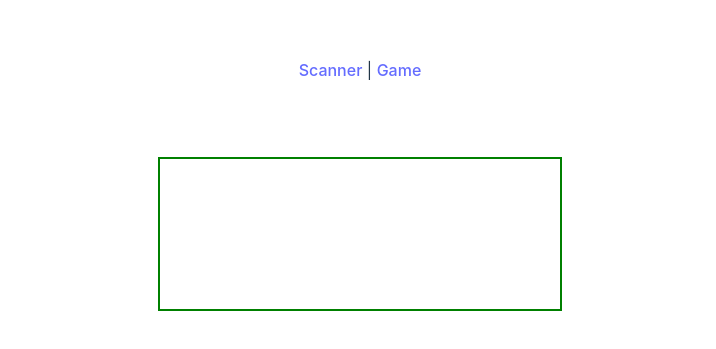
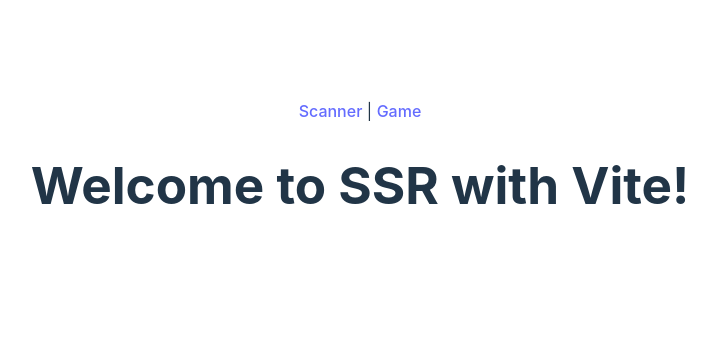
Before and after one commit to carl-chua/vite-project, a React (Vite) app: page / in a window 1280 px wide. Shown: the part 227-576 px from the top of the page, without its empty margins (280-996 px from the left). Built offline with nearby package versions, Linux system fonts and the light colour scheme; no server answers.

Commit message:
feat: add default page

```diff
--- a/src/App.tsx
+++ b/src/App.tsx
@@ -2,17 +2,24 @@ import { Link, Route, BrowserRouter as Router, Routes } from 'react-router-dom';
 import './App.css';
 import Game from './pages/Game';
 import Scanner from './pages/Scanner';
+import SSR from './pages/SSR';
 
 function App() {
   return (
     <Router>
       <div className="flex flex-col justify-center h-screen">
         <nav>
-          <Link to="/">Scanner</Link> | <Link to="/game">Game</Link>
+          <Link to="/vite-project/scanner">Scanner</Link>
+          {' | '}
+          <Link to="/vite-project/game">Game</Link>
         </nav>
         <Routes>
-          <Route path="/" element={<Scanner />} />
-          <Route path="/game" element={<Game />} />
+          <Route path="/vite-project/scanner" element={<Scanner />} />
+          <Route path="/vite-project/game" element={<Game />} />
+          {/* Add a route for the base path */}
+          <Route path="/vite-project/" element={<SSR />} />
+          {/* Default route */}
+          <Route path="*" element={<SSR />} />
         </Routes>
       </div>
     </Router>
--- /dev/null
+++ b/src/pages/SSR.tsx
@@ -0,0 +1,9 @@
+function SSR() {
+  return (
+    <div>
+      <h1>Welcome to SSR with Vite!</h1>
+    </div>
+  );
+}
+
+export default SSR;
```
Also changed, not shown: 1 other file (tests, documents, lock files or other folders).
